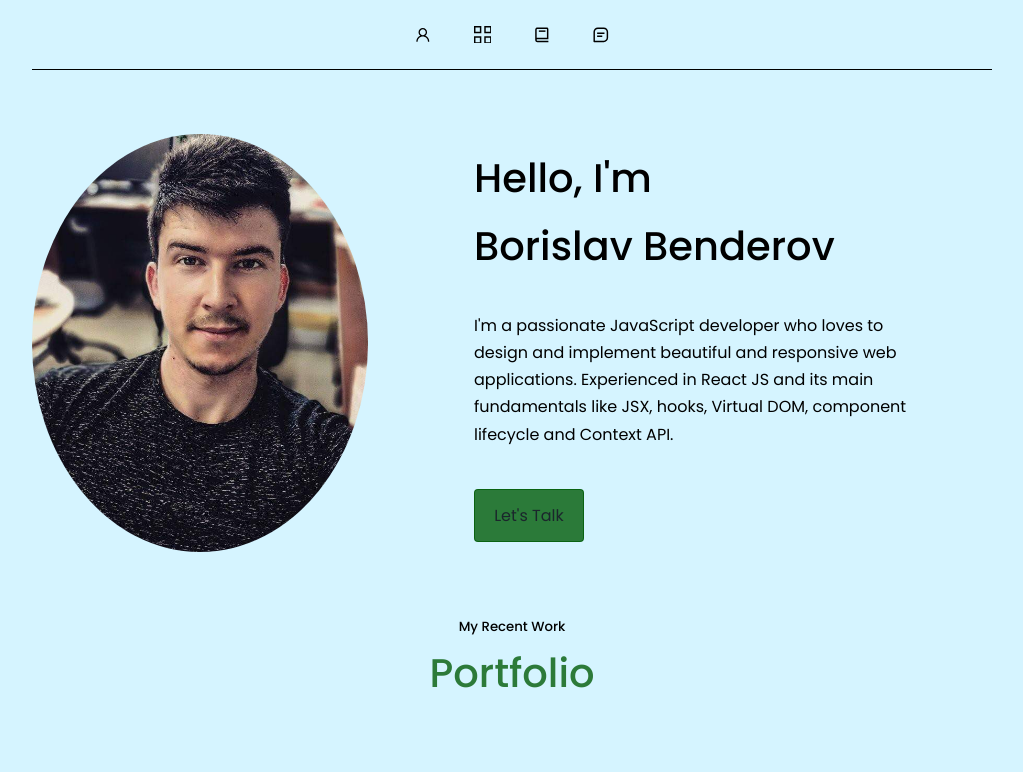
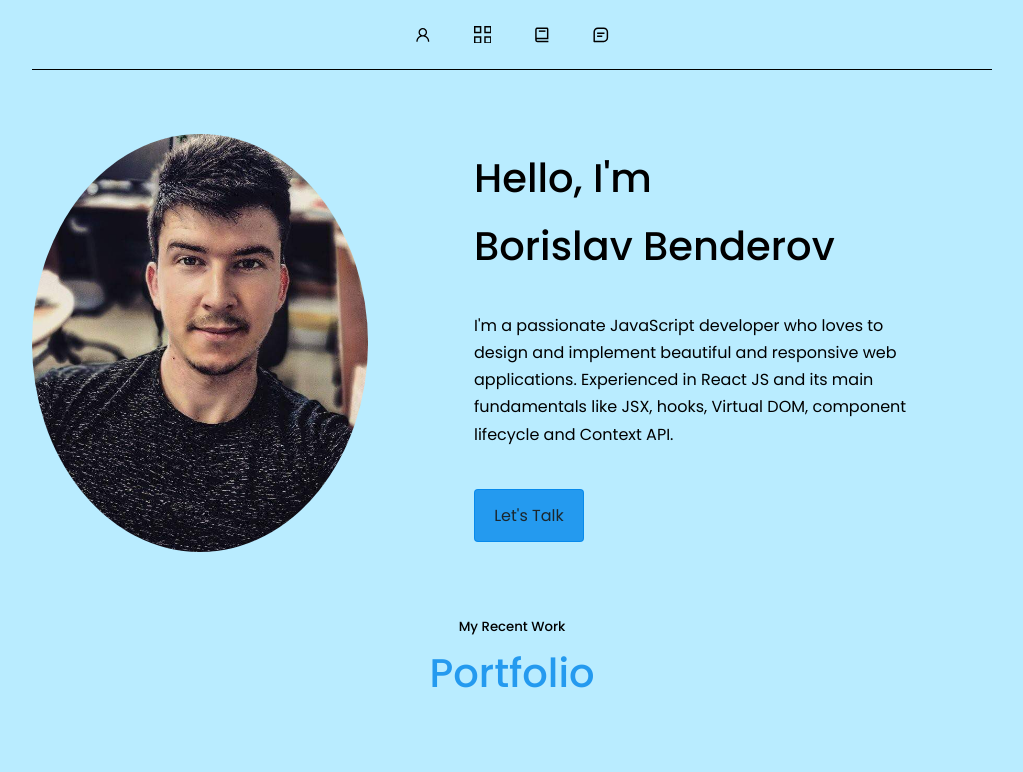
Before and after one commit to BorislavBenderov/my-react-portfolio, a React (Create React App) app: page / in a window 1280 px wide. Shown: the top 772 px of the page, without its empty margins (128-1151 px from the left). Built offline with nearby package versions, Linux system fonts and the light colour scheme.

Commit message:
Change colors

```diff
--- a/src/index.css
+++ b/src/index.css
@@ -13,7 +13,7 @@
 :root {
     --color-bg: #1B262C;
     --color-bg-variant: white;
-    --color-primary: rgba(2, 92, 9, 0.803);
+    --color-primary: rgba(0, 133, 235, 0.803);
     --color-primary-variant: #BBE1FA;
     --color-white: #fff;
     --color-light: rgba(255, 255, 255, 0.6);
@@ -35,7 +35,7 @@ html {
 
 body {
     font-family: 'Poppins', sans-serif;
-    background: rgba(209, 243, 255, 0.91);
+    background: rgba(174, 233, 255, 0.864);
     color: black;
     line-height: 1.7;
 }
```
